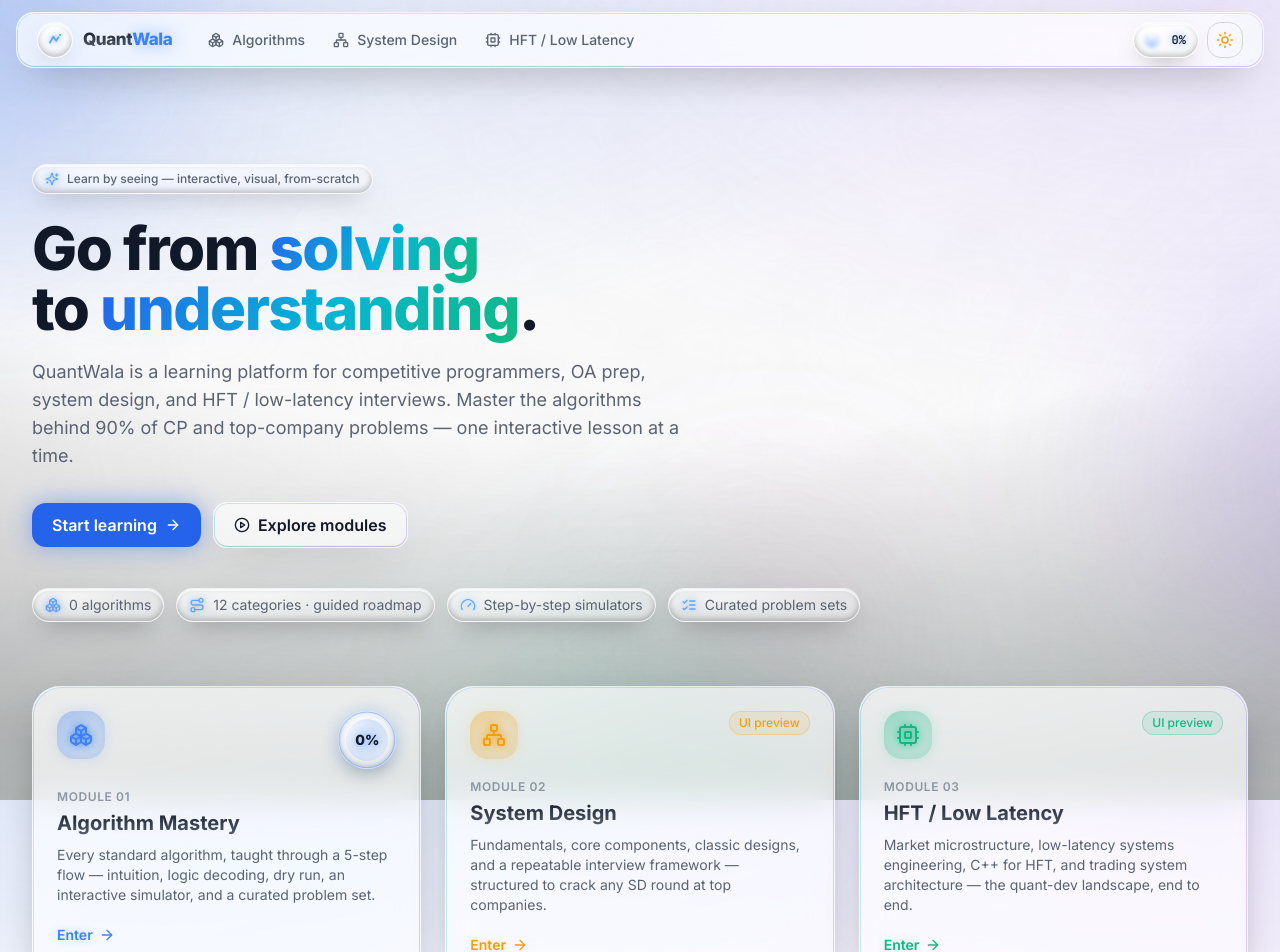
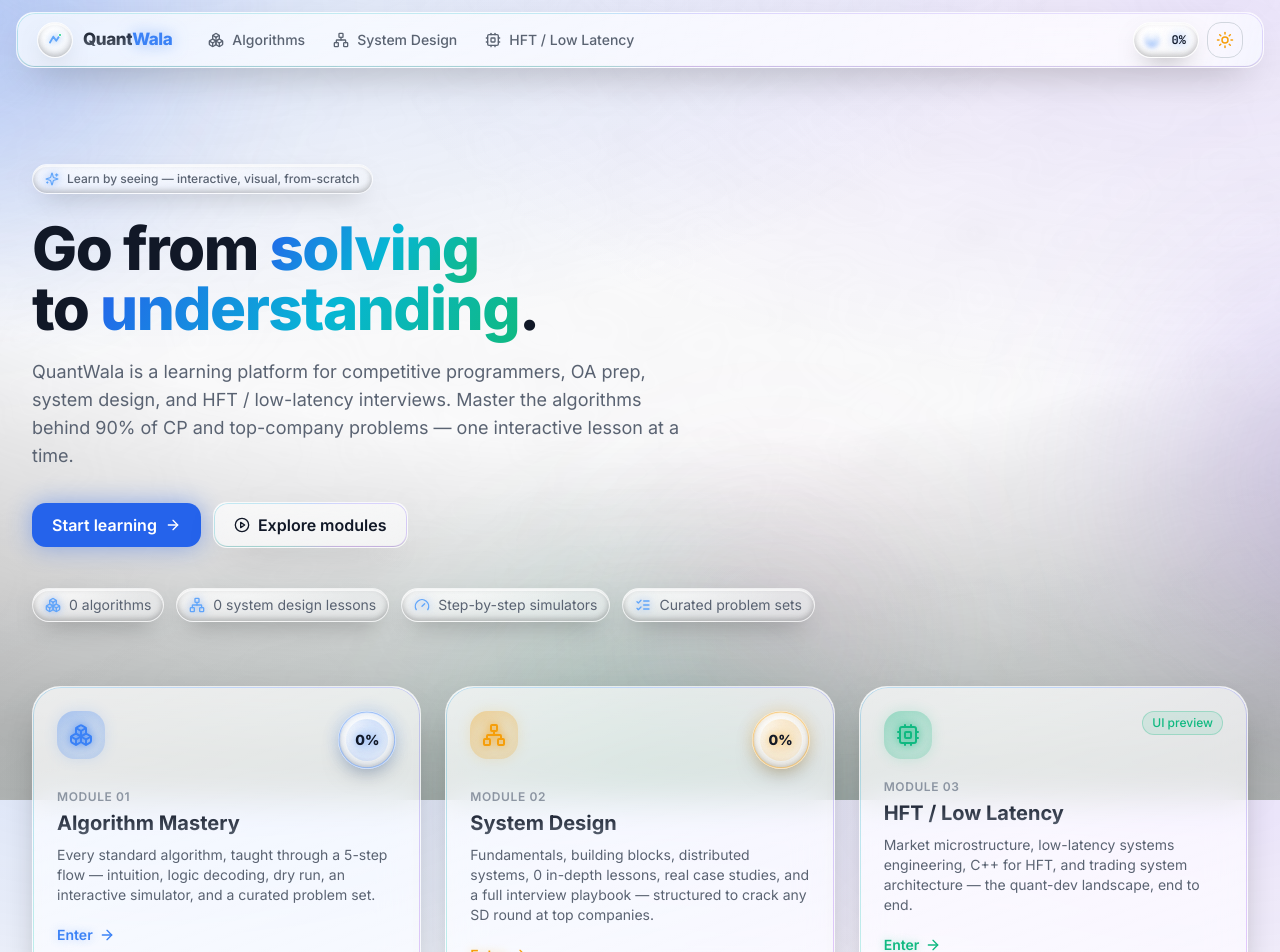
Before and after one commit to isundeep0/QuantWala, a React (Vite) app in the folder frontend/: page / in a window 1280 px wide. Shown: the top 952 px of the page. Built offline with nearby package versions, Linux system fonts and the light colour scheme.

Commit message:
feat(system-design): mark module live on landing + update README
Co-authored-by: Sandeep T <isundeep0@users.noreply.github.com>

```diff
--- a/frontend/src/pages/Landing.jsx
+++ b/frontend/src/pages/Landing.jsx
@@ -6,13 +6,14 @@ import {
   Cpu,
   ArrowRight,
   PlayCircle,
-  Route as RouteIcon,
   Gauge,
   ListChecks,
   Sparkles,
 } from "lucide-react";
 import { useProgress } from "@/context/ProgressContext.jsx";
+import { useSdProgress } from "@/context/SdProgressContext.jsx";
 import { TOTAL_ALGORITHMS } from "@/data/registry.js";
+import { SD_TOTAL_LESSONS } from "@/data/systemDesign.js";
 import GlassCard from "@/components/liquid/GlassCard.jsx";
 import SwirlProgress from "@/components/liquid/SwirlProgress.jsx";
 
@@ -36,6 +37,7 @@ function StatPill({ icon: Icon, label }) {
 
 export default function Landing() {
   const { overallPercent, completedCount, problemStats } = useProgress();
+  const { overallPercent: sdPercent } = useSdProgress();
 
   const modules = [
     {
@@ -47,16 +49,18 @@ export default function Landing() {
       color: "#3b82f6",
       status: "Fully available",
       live: true,
+      percent: overallPercent,
     },
     {
       to: "/system-design",
       eyebrow: "Module 02",
       title: "System Design",
-      desc: "Fundamentals, core components, classic designs, and a repeatable interview framework — structured to crack any SD round at top companies.",
+      desc: `Fundamentals, building blocks, distributed systems, ${SD_TOTAL_LESSONS} in-depth lessons, real case studies, and a full interview playbook — structured to crack any SD round at top companies.`,
       icon: Network,
       color: "#f59e0b",
-      status: "UI preview",
-      live: false,
+      status: "Fully available",
+      live: true,
+      percent: sdPercent,
     },
     {
       to: "/hft",
@@ -67,6 +71,7 @@ export default function Landing() {
       color: "#10b981",
       status: "UI preview",
       live: false,
+      percent: 0,
     },
   ];
 
@@ -131,7 +136,7 @@ export default function Landing() {
             className="mt-10 flex flex-wrap gap-3"
           >
             <StatPill icon={Boxes} label={`${TOTAL_ALGORITHMS} algorithms`} />
-            <StatPill icon={RouteIcon} label="12 categories · guided roadmap" />
+            <StatPill icon={Network} label={`${SD_TOTAL_LESSONS} system design lessons`} />
             <StatPill icon={Gauge} label="Step-by-step simulators" />
             <StatPill icon={ListChecks} label="Curated problem sets" />
           </motion.div>
@@ -166,7 +171,7 @@ export default function Landing() {
                         <Icon className="h-6 w-6" style={{ filter: `drop-shadow(0 0 5px ${m.color})` }} />
                       </span>
                       {m.live ? (
-                        <SwirlProgress value={overallPercent} size={58} stroke={6} color={m.color} />
+                        <SwirlProgress value={m.percent} size={58} stroke={6} color={m.color} />
                       ) : (
                         <span
                           className="chip"
```
Also changed, not shown: 1 other file (tests, documents, lock files or other folders).
